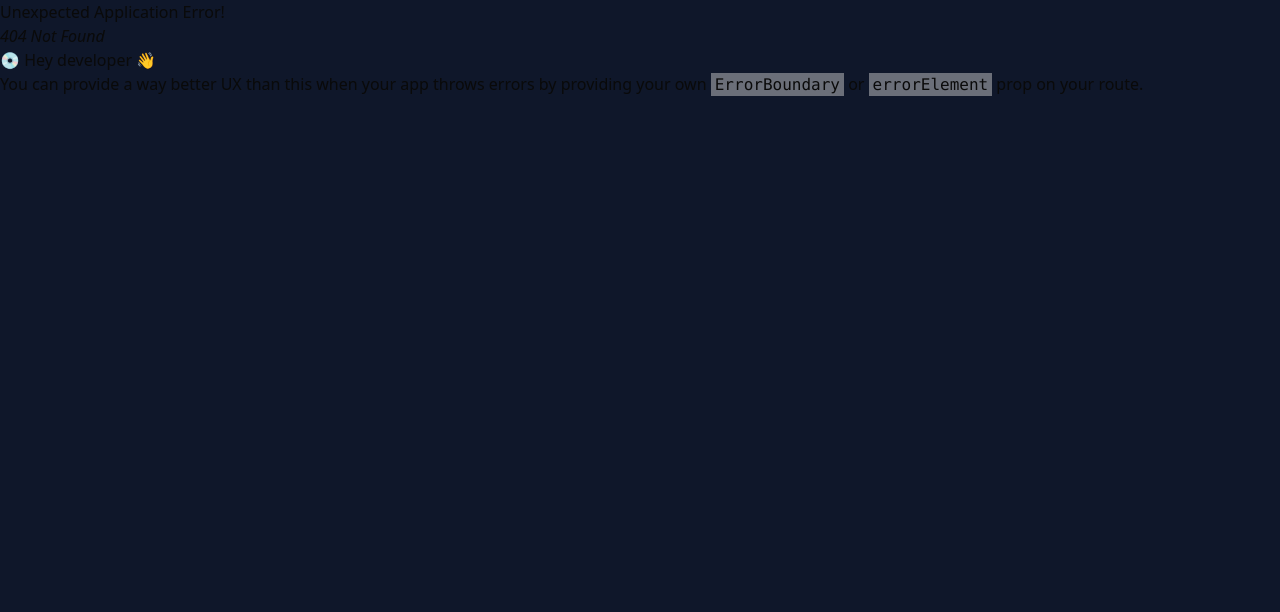
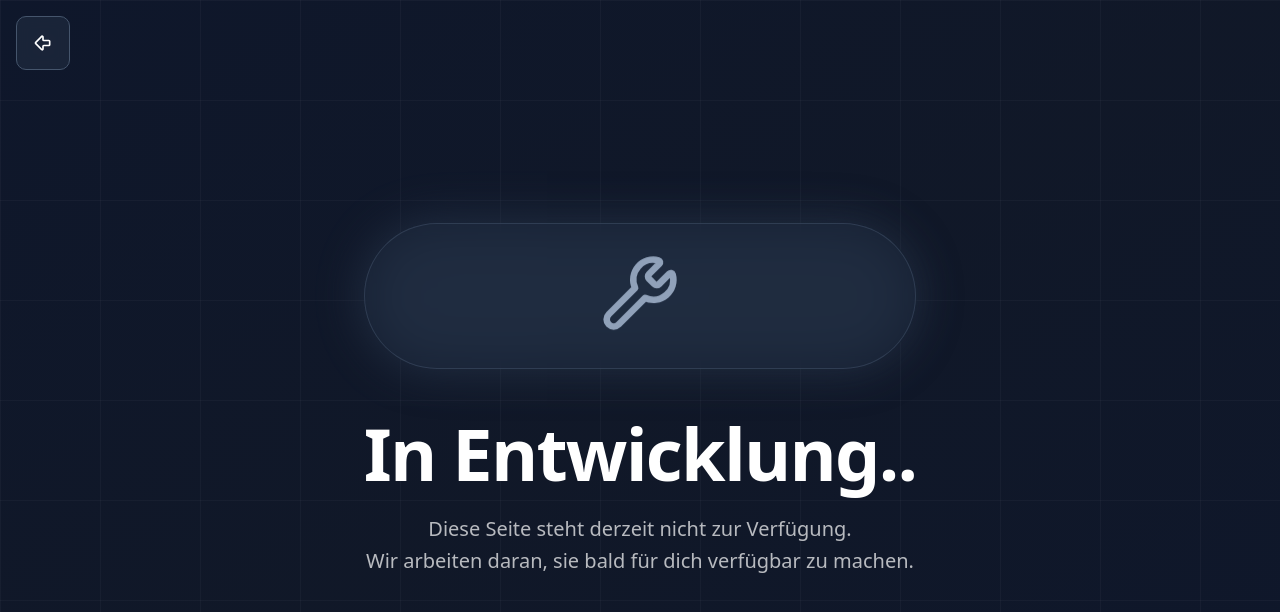
Before and after one commit to 2002kani/rivals-multiplayer, a React (Vite) app in the folder app/: page /settings in a window 1280 px wide. Before the commit this address had no page. Shown: the top 612 px of the page. Built offline with nearby package versions, Linux system fonts and the light colour scheme.

Commit message:
under construction page added

```diff
--- a/app/src/components/Buttons.tsx
+++ b/app/src/components/Buttons.tsx
@@ -35,9 +35,12 @@ export function MainBtnLight({ onClick }: IButtonProps) {
   );
 }
 
-export function MainBtnDark() {
+export function MainBtnDark({ onClick }: IButtonProps) {
   return (
-    <button className="cursor-pointer group relative px-12 py-4 bg-slate-800/80 hover:bg-slate-700/80 text-white font-semibold text-lg rounded-xl border border-slate-600 hover:border-slate-400 transition-all duration-300 transform hover:scale-105 hover:shadow-2xl hover:shadow-slate-500/30 backdrop-blur-sm min-w-[200px]">
+    <button
+      onClick={onClick}
+      className="cursor-pointer group relative px-12 py-4 bg-slate-800/80 hover:bg-slate-700/80 text-white font-semibold text-lg rounded-xl border border-slate-600 hover:border-slate-400 transition-all duration-300 transform hover:scale-105 hover:shadow-2xl hover:shadow-slate-500/30 backdrop-blur-sm min-w-[200px]"
+    >
       <div className="flex items-center justify-center gap-3">
         <Settings className="w-6 h-6 group-hover:rotate-90 transition-transform duration-300" />
         <span>Einstellungen</span>
--- a/app/src/pages/Ingame.tsx
+++ b/app/src/pages/Ingame.tsx
@@ -4,7 +4,6 @@ import { cards } from "@/constants";
 import { CustomBtnDark } from "@/components/Buttons";
 import { Plus, X } from "lucide-react";
 import { calculateHandValue } from "@/lib/utils";
-import Card from "@/components/Card";
 
 function Ingame() {
   const [playerHand, setPlayerHand] = useState<string[]>([]);
--- /dev/null
+++ b/app/src/pages/UnderConstruction.tsx
@@ -0,0 +1,30 @@
+import { Wrench } from "lucide-react";
+
+function UnderConstruction() {
+  return (
+    <div className="min-h-screen flex items-center justify-center">
+      <div className="text-center max-w-2xl px-8">
+        <div className="mb-12">
+          <div className="relative">
+            <div className="absolute inset-0 bg-slate-700/80 rounded-full blur-xl animate-pulse"></div>
+            <div className="relative bg-slate-800/50 backdrop-blur-sm rounded-full p-8 border border-slate-600/50">
+              <Wrench className="w-20 h-20 text-slate-400 mx-auto animate-bounce" />
+            </div>
+          </div>
+        </div>
+
+        <h1 className="text-5xl md:text-7xl font-bold text-white mb-6 tracking-tight">
+          In Entwicklung..
+        </h1>
+
+        <p className="text-xl text-white/70 font-light leading-relaxed">
+          Diese Seite steht derzeit nicht zur Verfügung.
+          <br />
+          Wir arbeiten daran, sie bald für dich verfügbar zu machen.
+        </p>
+      </div>
+    </div>
+  );
+}
+
+export default UnderConstruction;
--- a/app/src/pages/root/Homepage.tsx
+++ b/app/src/pages/root/Homepage.tsx
@@ -20,7 +20,7 @@ function Homepage() {
 
       <div className="flex flex-col sm:flex-row gap-6 items-center">
         <MainBtnLight onClick={() => navigate("lobby")} />
-        <MainBtnDark />
+        <MainBtnDark onClick={() => navigate("settings")} />
       </div>
 
       <div className="absolute bottom-8 right-8 text-gray-400 text-sm">
--- a/app/src/routes/index.tsx
+++ b/app/src/routes/index.tsx
@@ -6,6 +6,7 @@ import Homepage from "@/pages/root/Homepage";
 import Ingame from "@/pages/Ingame";
 import GameLayout from "@/layouts/GameLayout";
 import Lobby from "@/pages/root/Lobby";
+import UnderConstruction from "@/pages/UnderConstruction";
 
 const rootRouteChildren: RouteObject[] = [
   {
@@ -15,6 +16,10 @@ const rootRouteChildren: RouteObject[] = [
   {
     path: "lobby",
     element: <Lobby />,
+  },
+  {
+    path: "settings",
+    element: <UnderConstruction />,
   },
 ];
 
```
